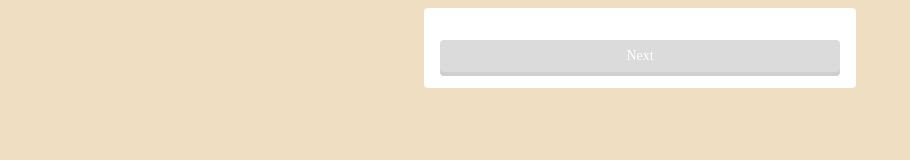
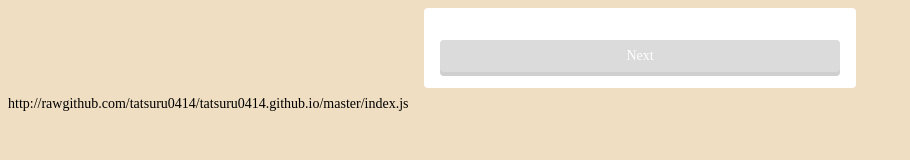
Before and after one commit to tatsuru0414/tatsuru0414.github.io, a plain HTML site: page index.html in a window 1280 px wide. Shown: the whole page, without its empty margins (0-910 px from the left). Drawn offline with Linux system fonts and the light colour scheme.

Commit message:
Update index.html

```diff
--- a/index.html
+++ b/index.html
@@ -20,6 +20,7 @@
 
   </section>
 
+  http://rawgithub.com/tatsuru0414/tatsuru0414.github.io/master/index.js
   <script src="http://rawgithub.com/tatsuru0414/tatsuru0414.github.io/master/index.js"></script>
 </body>
 
```
